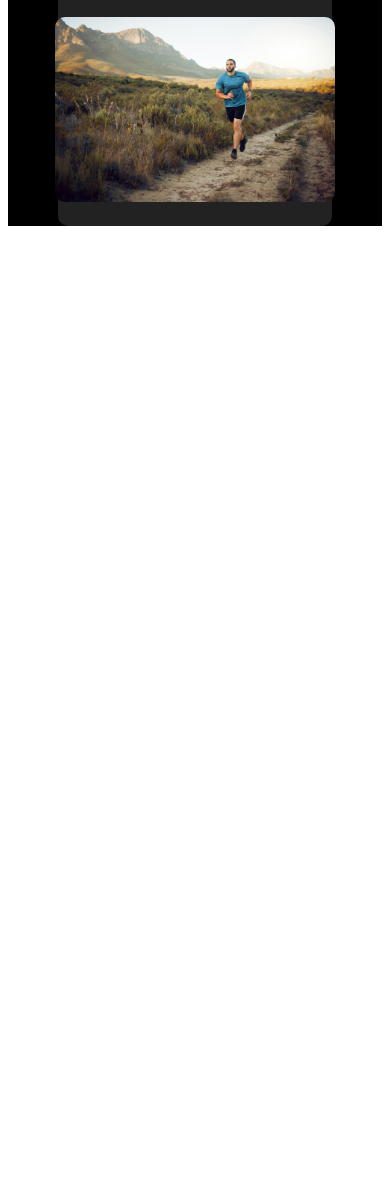
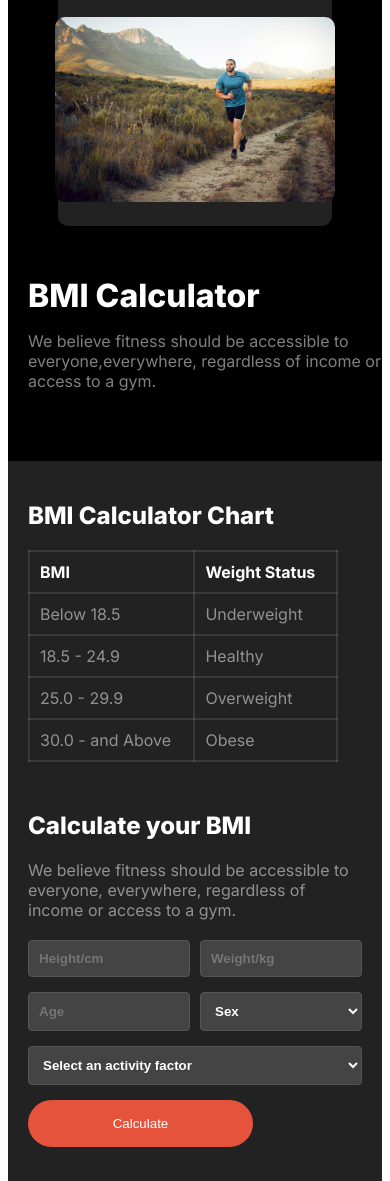
Before and after one commit to NishatRealm/fitness-chart, a plain HTML site: page index.html in a window 390 px wide. Shown: the part 2895-4076 px from the top of the page. Before the commit the page ends 3171 px from the top, so only its background shows below. Drawn offline with Linux system fonts and the light colour scheme; a web font is replaced by a local one.

Commit message:
added chart and form and its responsiveness

```diff
--- a/index.html
+++ b/index.html
@@ -109,6 +109,72 @@
             <img src="images/run.jpg" alt="Man running">
         </div>
     </div>
+    <!-- BMI chart and form -->
+    <div class="chart-container">
+       <div class="BMItag-container">
+        <h1 class="chart-title text-primary">BMI Calculator</h1>
+        <p class="chart-description text-secondary">We believe fitness should be accessible to everyone,everywhere, regardless of income or <br> access to a gym.</p>
+       </div>
+
+        <div class="BMI-content display-flex">
+            <div class="chart">
+                <h2 class="text-BMI">BMI Calculator Chart</h2>
+                <table>
+                    <tr>
+                        <th class="text-nav">BMI</th>
+                        <th class="text-nav">Weight Status</th>
+                    </tr>
+                    <tr>
+                        <td class="text-secondary">Below 18.5</td>
+                        <td class="text-secondary">Underweight</td>
+                    </tr>
+                    <tr>
+                        <td class="text-secondary">18.5 - 24.9</td>
+                        <td class="text-secondary">Healthy</td>
+                    </tr>
+                    <tr>
+                        <td class="text-secondary">25.0 - 29.9</td>
+                        <td class="text-secondary">Overweight</td>
+                    </tr>
+                    <tr>
+                        <td class="text-secondary">30.0 - and Above</td>
+                        <td class="text-secondary">Obese</td>
+                    </tr>
+                </table>
+            </div>
+
+            <div class="form">
+                <h2 class="text-BMI form-title">Calculate your BMI</h2>
+                <p class="text-secondary form-description">We believe fitness should be accessible to everyone, everywhere, regardless of income or access to a gym.</p>
+                <form>
+                    <div class="form-row">
+                        <input type="number" placeholder="Height/cm" required>
+                        <input type="number" placeholder="Weight/kg" required>
+                    </div>
+                    <div class="form-row">
+                        <input type="number" placeholder="Age" required>
+                        <select >
+
+                            <option value="">Sex</option>
+                            <option value="male">Male</option>
+                            <option value="female">Female</option>
+                        </select>
+                    </div>
+                    <div class="form-row full-width">
+                        <select >
+                            <option value="">Select an activity factor</option>
+
+                            <option value="light">Light</option>
+                            <option value="moderate">Moderate</option>
+                            <option value="active">Active</option>
+
+                        </select>
+                    </div>
+                    <button type="submit" class="btn btn-primary run-btn">Calculate</button>
+                </form>
+            </div>
+        </div>
+    </div>
         </section>
     </main>
     <footer>
--- a/styles/responsive.css
+++ b/styles/responsive.css
@@ -98,7 +98,9 @@
         justify-items: center;
         gap: 20px;
     }
-    .section-title{
+    .section-title
+
+    {
         font-size: 2rem;
         gap: 20px;
     }
@@ -122,4 +124,56 @@
     }
 
 
+
+/* reponsiveness for chart and form */
+
+.chart-title {
+    font-size: 2rem;
 }
+
+.BMItag-container {
+    justify-content: left;
+    text-align: left;
+    width: 353px;
+    margin-bottom: 70px;
+    margin-left: 20px;
+}
+.BMI-content {
+    flex-direction: column;
+    align-items: center;
+}
+
+.chart-container {
+    text-align: left;
+    margin: 0;
+}
+.chart, .form {
+    width: 100%;
+    margin: 0;
+}
+
+.chart table {
+    margin-left: 0;
+    margin-bottom: 30px;
+}
+.form {
+    width: 100%;
+    margin: 0;
+}
+
+.form-title,
+.form-description {
+    text-align: left;
+}
+
+input,
+select,
+button {
+    width: 100%;
+}
+
+.form-row {
+    gap: 10px;
+}
+
+}
--- a/styles/style.css
+++ b/styles/style.css
@@ -14,6 +14,11 @@ body{
 .text-primary{
   color: rgba(255, 255, 255, 1);
   font-size: 3rem;
+  font-weight: 800;
+}
+.text-BMI{
+  color: rgba(255, 255, 255, 1);
+  font-size: 1.5rem;
   font-weight: 800;
 }
 .text-secondary{
@@ -206,3 +211,90 @@ h1 {
   width: 225px;
   border: none;
 }
+/* BMI chart and form related styles */
+
+.chart-title{
+  margin-bottom: 0;
+
+}
+.BMItag-container{
+  text-align: left;
+  margin-left: 580px;
+  margin-bottom: 70px;
+  width: 676px;
+  }
+.BMI-content{
+  justify-content: space-between;
+  background-color: rgba(34, 34, 34, 1);
+  padding: 20px;
+
+}
+.chart, .form {
+  width: 45%;
+}
+table {
+  width: 310px;
+  border-collapse: collapse;
+  margin-left: 200px;
+}
+
+table, th, td {
+  border: 2px solid rgba(255, 255, 255, 0.1);
+}
+
+th, td {
+  padding: 10px;
+  text-align: left;
+}
+
+.form {
+  text-align: left;
+  width: 577px;
+  height: 386px;
+  margin-right: 200px;
+}
+
+.form-description,
+.form-row {
+    width: 100%;
+    margin-bottom: 15px;
+}
+
+.form-row {
+    display: flex;
+    gap: 20px;
+}
+
+input,
+select {
+    flex: 1; /* Each input/select will take up equal space */
+    padding: 10px;
+    background-color: rgba(255, 255, 255, 0.1);
+    /* border: 1px solid #555; */
+    border-radius: 4px;
+    color: rgba(255, 255, 255, 0.5);
+    font-weight: 600;
+}
+
+
+
+.form-description,
+.form-row {
+  width: 100%;
+  margin-bottom: 15px;
+}
+
+.form-row {
+  display: flex;
+  gap: 20px; /* Gap between inputs */
+}
+
+input,
+select {
+  flex: 1; /* Each input/select will take up equal space */
+  padding: 10px;
+  background-color: #444;
+  border: 1px solid #555;
+  border-radius: 4px;
+  color: #fff;
+}
```
